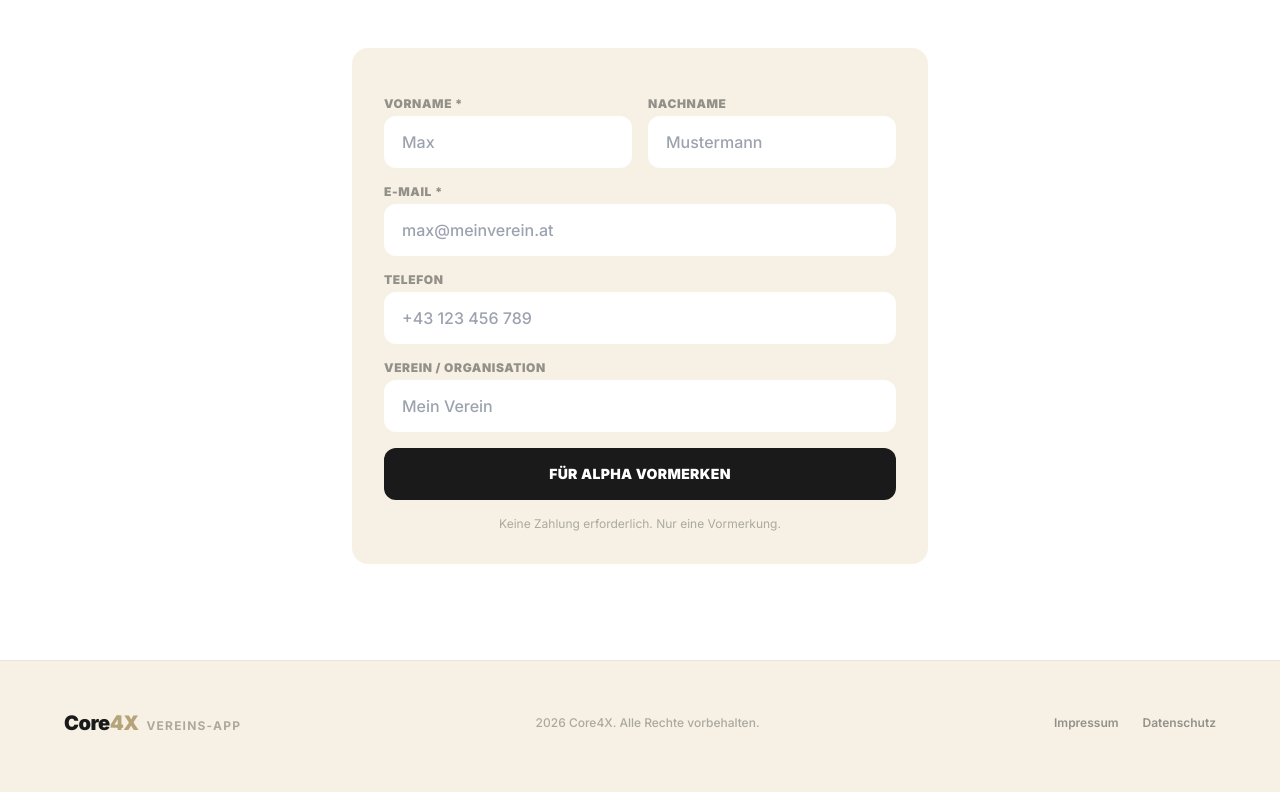
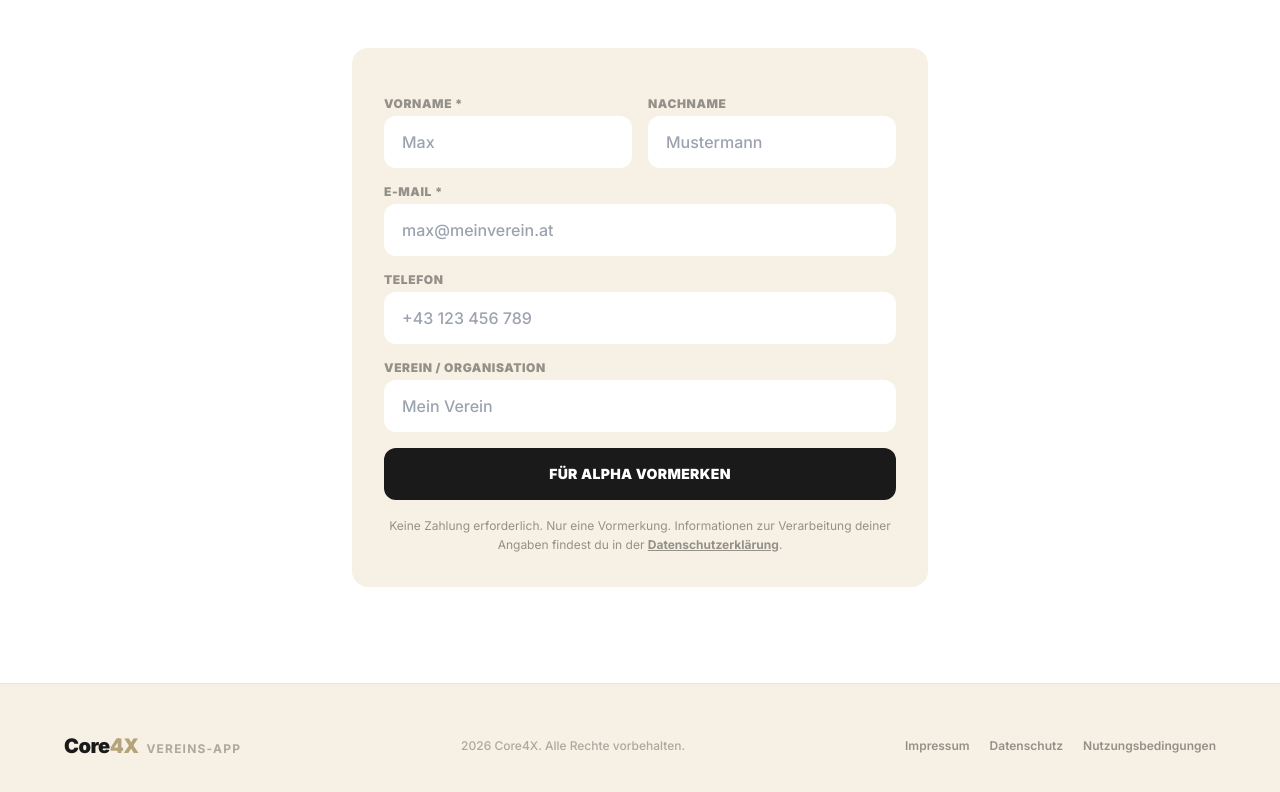
Before and after one commit to rainers79/core4X-landing, a React (Vite) app: page / in a window 1280 px wide. Shown: the part 3958-4750 px from the top of the page. Built offline with nearby package versions, Linux system fonts and the light colour scheme; no server answers.

Commit message:
Finalize landing legal information and imprint

```diff
--- a/src/App.tsx
+++ b/src/App.tsx
@@ -1,6 +1,7 @@
 import React, { useState } from 'react'
 
 const API_BASE = (import.meta.env.VITE_API_BASE_URL || 'https://api.schmidt-kottingbrunn.at/wp-json/core4x/v1').replace(/\/$/, '')
+const APP_LEGAL_BASE = 'https://app.schmidt-kottingbrunn.at'
 
 interface PreregisterForm {
   first_name: string
@@ -235,7 +236,10 @@ const Vormerken: React.FC = () => {
             <button onClick={handleSubmit} disabled={loading} className="w-full py-4 rounded-xl bg-[#1A1A1A] text-white text-sm font-black uppercase tracking-wide disabled:opacity-50">
               {loading ? 'Wird gesendet...' : 'Für Alpha vormerken'}
             </button>
-            <p className="text-xs text-black/30 text-center">Keine Zahlung erforderlich. Nur eine Vormerkung.</p>
+            <p className="text-xs text-black/40 text-center leading-relaxed">
+              Keine Zahlung erforderlich. Nur eine Vormerkung. Informationen zur Verarbeitung deiner Angaben findest du in der{' '}
+              <a href={`${APP_LEGAL_BASE}/privacy.html`} target="_blank" rel="noreferrer" className="font-bold underline">Datenschutzerklärung</a>.
+            </p>
           </div>
         )}
       </div>
@@ -271,7 +275,6 @@ const Features: React.FC = () => (
     </div>
   </section>
 )
-
 
 const Zukunft: React.FC = () => (
   <section id="zukunft" className="py-24 px-5 bg-[#111318] text-white overflow-hidden">
@@ -445,36 +448,31 @@ const App: React.FC = () => {
           <div className="text-xs text-black/30 font-medium">
             {new Date().getFullYear()} Core4X. Alle Rechte vorbehalten.
           </div>
-          <div className="flex gap-6">
+          <div className="flex flex-wrap justify-center gap-5">
             <button onClick={() => setShowImpressum(true)} className="text-xs font-semibold text-black/40 hover:text-black">Impressum</button>
             <button onClick={() => setShowDatenschutz(true)} className="text-xs font-semibold text-black/40 hover:text-black">Datenschutz</button>
+            <a href={`${APP_LEGAL_BASE}/terms.html`} target="_blank" rel="noreferrer" className="text-xs font-semibold text-black/40 hover:text-black">Nutzungsbedingungen</a>
           </div>
         </div>
       </footer>
 
       {showImpressum && (
         <Modal title="Impressum" onClose={() => setShowImpressum(false)}>
-          <p className="font-bold">Angaben gemäß § 5 ECG</p>
-          <p>Schmidt Rainer<br />Friedrich Schmolka-Strasse 12<br />2542 Kottingbrunn<br />Österreich</p>
-          <p>E-Mail: rainer@schmidt-kottingbrunn.at<br />Telefon: +43 676 4808464</p>
-          <p>Diese Website wird privat betrieben und dient der Vorstellung des Softwareprodukts Core4X.</p>
+          <p className="font-bold">Medieninhaber und Betreiber</p>
+          <p>Rainer Schmidt<br />Friedrich-Schmolka-Straße 12<br />2542 Kottingbrunn<br />Österreich</p>
+          <p>E-Mail: rainer@schmidt-kottingbrunn.at</p>
+          <p>Entwicklung, Bereitstellung und Betrieb der Softwareplattform Core4X für Vereins-, Community-, Projekt-, Kommunikations-, Verwaltungs- und POS-Funktionen.</p>
+          <p><a href={`${APP_LEGAL_BASE}/imprint.html`} target="_blank" rel="noreferrer" className="font-bold underline">Vollständiges Impressum öffnen</a></p>
         </Modal>
       )}
 
       {showDatenschutz && (
         <Modal title="Datenschutzerklärung" onClose={() => setShowDatenschutz(false)}>
           <p className="font-bold">Verantwortlicher</p>
-          <p>Schmidt Rainer<br />Friedrich Schmolka-Strasse 12<br />2542 Kottingbrunn<br />rainer@schmidt-kottingbrunn.at</p>
-          <p className="font-bold">Welche Daten wir sammeln</p>
-          <p>Im Rahmen der Alpha-Voranmeldung erfassen wir folgende Daten: Vorname, Nachname, E-Mail-Adresse, Telefonnummer und Vereins- bzw. Organisationsname. Die Angabe dieser Daten erfolgt freiwillig.</p>
-          <p className="font-bold">Zweck der Verarbeitung</p>
-          <p>Die erhobenen Daten werden ausschließlich verwendet, um Sie über den Start der Alpha-Phase und weitere Entwicklungen von Core4X zu informieren.</p>
-          <p className="font-bold">Speicherung</p>
-          <p>Ihre Daten werden auf einem Server von World4You Internet Services GmbH in Österreich gespeichert.</p>
-          <p className="font-bold">Ihre Rechte</p>
-          <p>Sie haben jederzeit das Recht auf Auskunft über Ihre gespeicherten Daten, sowie das Recht auf Berichtigung, Löschung oder Einschränkung der Verarbeitung. Bitte wenden Sie sich dazu an: rainer@schmidt-kottingbrunn.at</p>
-          <p className="font-bold">Keine Weitergabe</p>
-          <p>Ihre Daten werden nicht an Dritte weitergegeben.</p>
+          <p>Rainer Schmidt<br />Friedrich-Schmolka-Straße 12<br />2542 Kottingbrunn<br />Österreich<br />rainer@schmidt-kottingbrunn.at</p>
+          <p>Bei der Voranmeldung verarbeiten wir die von dir angegebenen Kontakt- und Organisationsdaten, um deine Vormerkung zu bearbeiten und dich zum vorgesehenen Einstieg in Core4X zu kontaktieren.</p>
+          <p>Die vollständigen Informationen zu Zwecken, Rechtsgrundlagen, Empfängern, Speicherfristen und Betroffenenrechten findest du in der aktuellen Core4X-Datenschutzerklärung.</p>
+          <p><a href={`${APP_LEGAL_BASE}/privacy.html`} target="_blank" rel="noreferrer" className="font-bold underline">Vollständige Datenschutzerklärung öffnen</a></p>
         </Modal>
       )}
     </div>
```
